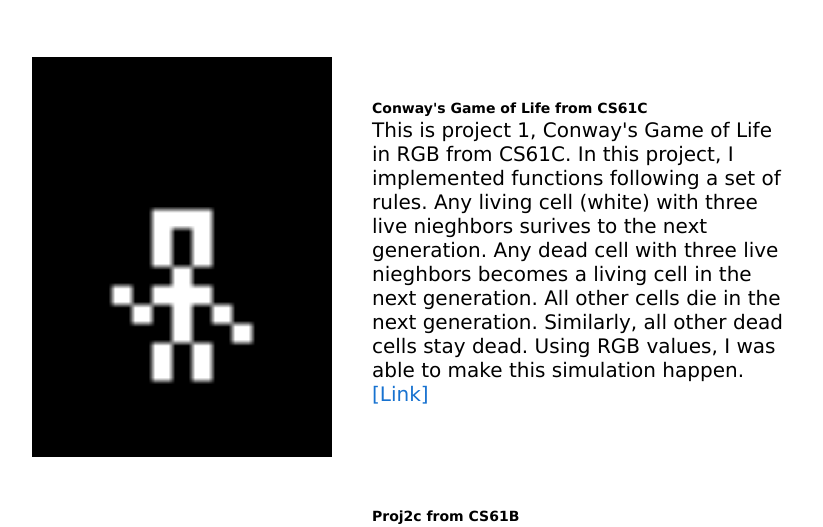
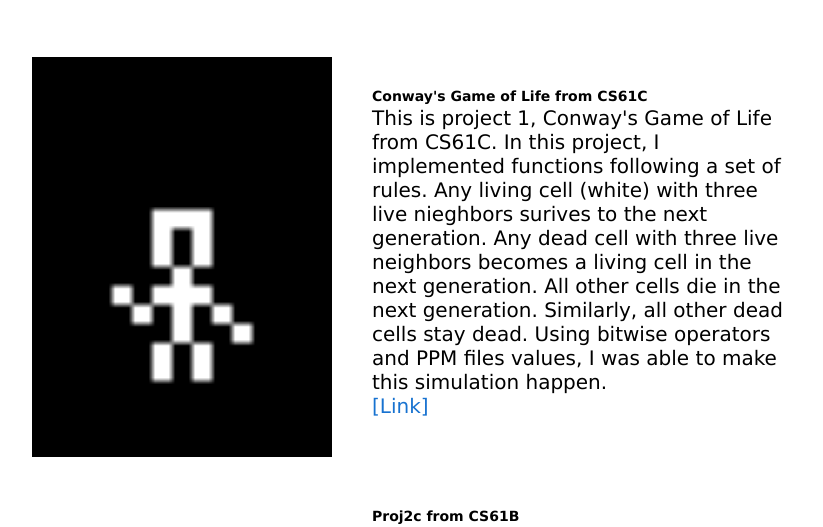
Before and after one commit to milliewang728/milliewang728.github.io, a plain HTML site: page index.html in a window 1280 px wide. Shown: the part 249-776 px from the top of the page, without its empty margins (228-1051 px from the left). Drawn offline with Linux system fonts and the light colour scheme.

Commit message:
changed some stuff : |

```diff
--- a/index.html
+++ b/index.html
@@ -59,10 +59,10 @@
                 <td style="padding:20px;width:75%;vertical-align:middle">
                   <strong>Conway's Game of Life from CS61C</strong>
                   <br>
-                  This is project 1, Conway's Game of Life in RGB from CS61C. In this project, I implemented functions
+                  This is project 1, Conway's Game of Life from CS61C. In this project, I implemented functions
                   following a set of rules. Any living cell (white) with three live nieghbors surives to the next
-                  generation. Any dead cell with three live nieghbors becomes a living cell in the next generation.
-                  All other cells die in the next generation. Similarly, all other dead cells stay dead. Using RGB
+                  generation. Any dead cell with three live neighbors becomes a living cell in the next generation.
+                  All other cells die in the next generation. Similarly, all other dead cells stay dead. Using bitwise operators and PPM files
                   values, I was able to make this simulation happen.
                   <br> <a href="https://cs61c.org/fa20/projects/proj1/" target="_blank">[Link]</a> <br>
                   </p>
```
